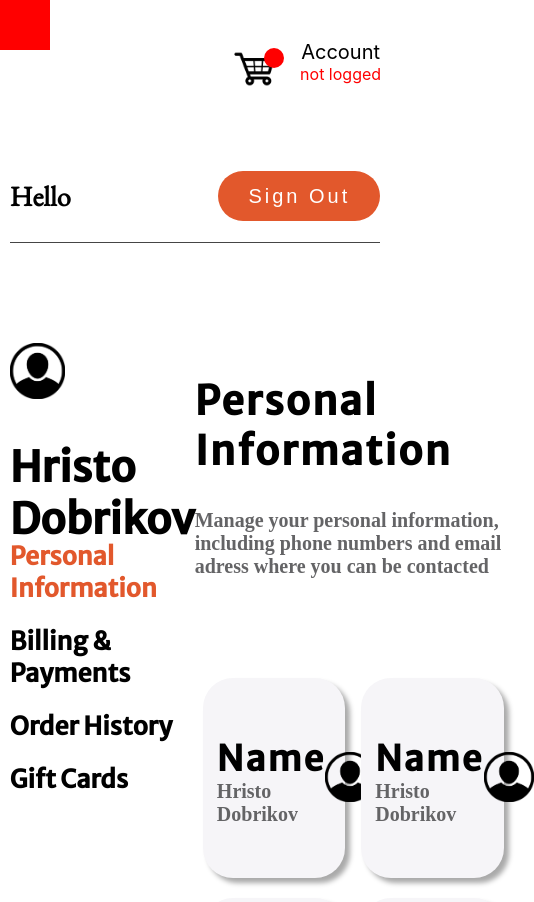
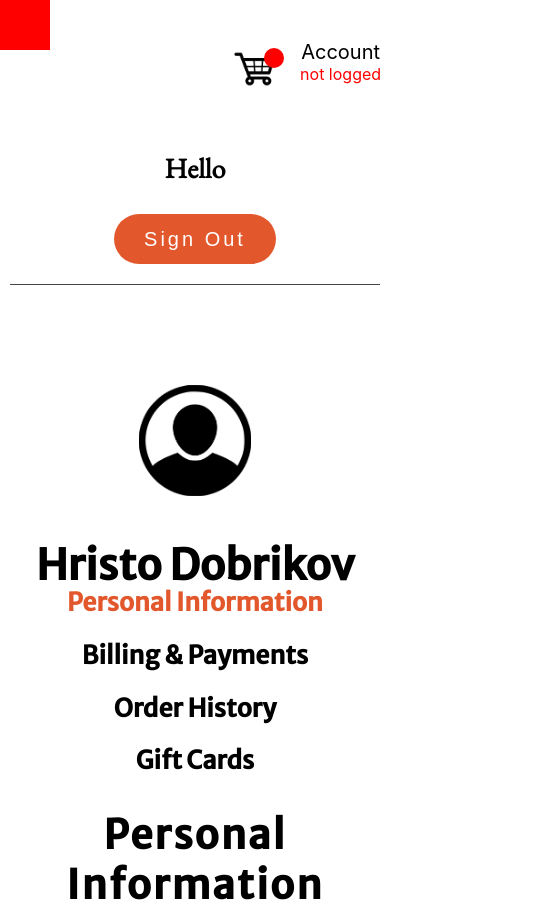
Before and after one commit to Icaka03/Ecommerce-Site, a React (Create React App) app: page /account in a window 390 px wide. Shown: the top 902 px of the page, 534 px wide, since content can reach past the window. Built offline with nearby package versions, Linux system fonts and the light colour scheme; no server answers.

Commit message:
responsive form

```diff
--- a/src/styles/About.module.css
+++ b/src/styles/About.module.css
@@ -28,7 +28,7 @@
 @media only screen and (max-width: 600px) {
   .about {
     width: 100%;
-    margin-top: 200px;
+    margin-top: 300px;
   }
   .about button {
     margin-bottom: 100px;
--- a/src/styles/Account.module.css
+++ b/src/styles/Account.module.css
@@ -113,3 +113,26 @@
   margin-top: -30px;
   font-family: Soft;
 }
+
+@media only screen and (max-width: 600px) {
+  .profile {
+    display: block;
+  }
+  .account_details {
+    text-align: center;
+  }
+  .personal_info h1 {
+    text-align: center;
+  }
+  .personal_info p {
+    text-align: center;
+  }
+  .tabs {
+    grid-template-columns: 1fr;
+  }
+  .sign_out {
+    text-align: center;
+    margin-bottom: 20px;
+    display: block;
+  }
+}
--- a/src/styles/Collection.module.css
+++ b/src/styles/Collection.module.css
@@ -66,6 +66,5 @@
   }
   .product {
     width: 100%;
-    margin-bottom: 200px;
   }
 }
--- a/src/styles/Header.module.css
+++ b/src/styles/Header.module.css
@@ -11,13 +11,13 @@
   margin-top: 50px;
   margin-left: -50px;
 }
-.ul{
+.ul {
   display: flex;
 }
-.info{
+.info {
   margin-top: 40px;
 }
-.logo{
+.logo {
   margin-right: 180px;
   margin-top: 40px;
 }
@@ -27,7 +27,7 @@
   width: 95%;
   margin: 0 auto;
 }
-.cart{
+.cart {
   width: 100%;
 }
 .main_section {
@@ -37,7 +37,7 @@
   display: flex;
   margin-top: 50px;
 }
-.relative{
+.relative {
   position: relative;
   margin-top: 40px;
 }
@@ -85,11 +85,11 @@
   height: 20px;
 }
 
-.burger{
+.burger {
   display: none;
 }
 
-.red_counter{
+.red_counter {
   width: 20px;
   height: 20px;
   background-color: red;
@@ -117,27 +117,30 @@
   .content {
     padding-bottom: 50px;
   }
-  .burger{
+  .burger {
     display: block;
     width: 100%;
   }
-  .main_menu{
+  .main_menu {
     display: none;
   }
-  .logo{
+  .logo {
     display: none;
   }
-  .header{
+  .header {
     width: 100%;
   }
-  .header ul{
+  .header ul {
     width: 100%;
     justify-content: flex-end;
   }
-  .relative{
+  .relative {
     margin-top: 20px;
   }
-  .red_counter{
-    top:35%
+  .red_counter {
+    top: 35%;
+  }
+  .content p {
+    padding-top: 40px;
   }
 }
--- a/src/styles/Popular.module.css
+++ b/src/styles/Popular.module.css
@@ -69,7 +69,4 @@
     width: 100%;
     display: block;
   }
-  .product {
-    margin-bottom: 100px;
-  }
 }
--- a/src/styles/Register.module.css
+++ b/src/styles/Register.module.css
@@ -50,3 +50,9 @@
   text-decoration: none;
   font-weight: 600;
 }
+
+@media only screen and (max-width: 600px) {
+  .form {
+    width: 100%;
+  }
+}
```
Also changed, not shown: src/images/burger.png (added), 1 other file (tests, documents, lock files or other folders).
